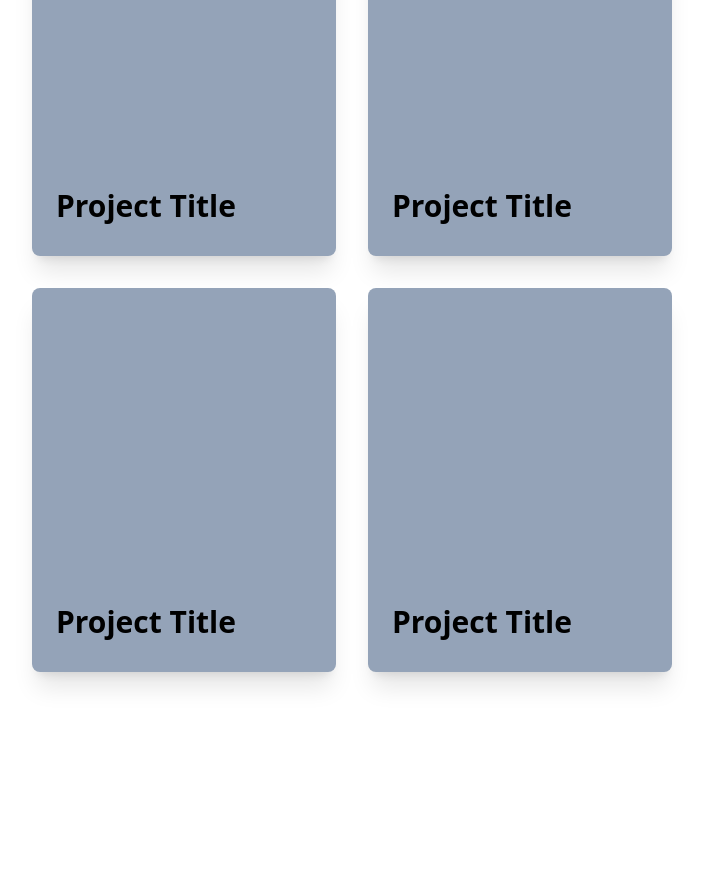
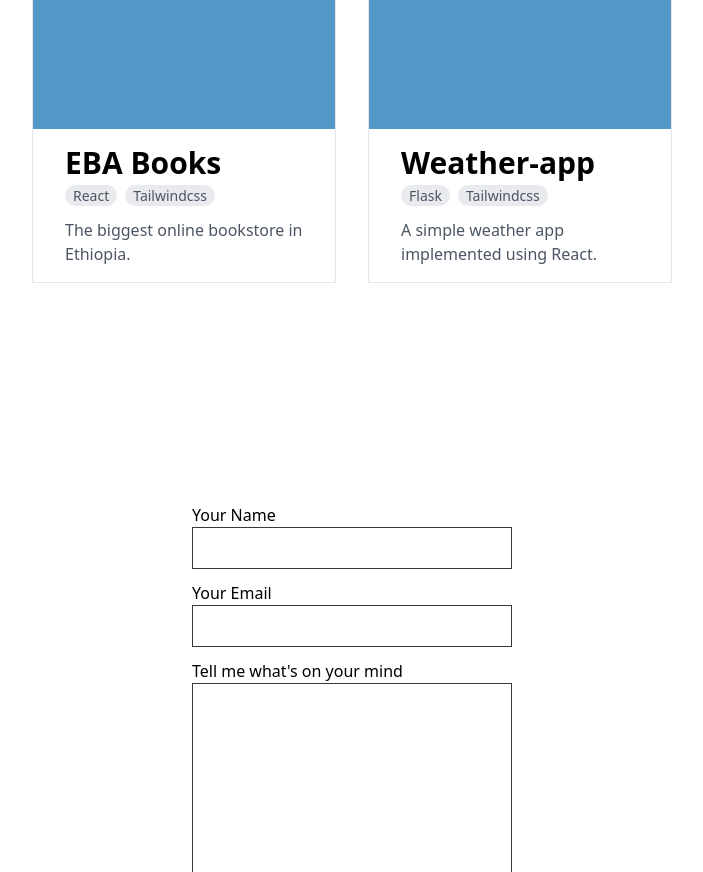
Before and after one commit to ashenafiDL/portfolio-website, a JavaScript app: page / in a window 1280 px wide. Shown: the part 2540-3412 px from the top of the page, without its empty margins (288-991 px from the left). Built offline with nearby package versions, Linux system fonts and the light colour scheme.

Commit message:
Project card redesign

```diff
--- a/src/components/projects/card.js
+++ b/src/components/projects/card.js
@@ -1,10 +1,19 @@
-// TODO - perform redesign on this component
-
-const Card = () => {
+const Card = (props) => {
   return (
-    <div className="relative h-96 w-full min-w-full cursor-pointer rounded-lg bg-slate-400 p-6 shadow-xl duration-200 hover:scale-105 hover:shadow-2xl">
-      <div className="absolute bottom-0 py-8">
-        <h1 className="text-3xl font-bold">Project Title</h1>
+    <div className="w-full cursor-pointer border duration-100 hover:scale-105">
+      <div className="h-64 w-full bg-primary bg-opacity-80"></div>
+      <div className="py-4 px-8">
+        <h1 className="text-3xl font-bold">{props.project.title}</h1>
+        <p className="flex gap-2">
+          {props.project.techs.map((tech) => {
+            return (
+              <span className="my-1 rounded-full bg-gray-300 bg-opacity-50 px-2 py-[.5px] text-sm text-gray-600 duration-200 hover:bg-slate-400 hover:text-gray-900">
+                {tech}
+              </span>
+            );
+          })}
+        </p>
+        <p className="mt-2 text-gray-600">{props.project.description}</p>
       </div>
     </div>
   );
--- a/src/components/projects/project.js
+++ b/src/components/projects/project.js
@@ -1,15 +1,25 @@
 import Card from "./card";
 
-// TODO - use array map method to display the projects
+const projects = [
+  {
+    title: "EBA Books",
+    techs: ["React", "Tailwindcss"],
+    description: "The biggest online bookstore in Ethiopia.",
+  },
+  {
+    title: "Weather-app",
+    techs: ["Flask", "Tailwindcss"],
+    description: "A simple weather app implemented using React.",
+  },
+];
 
 function Projects() {
   return (
     <div id="projects" className="py-24">
       <div className="md:px-50 mb-4 grid gap-8 sm:px-32 md:grid-cols-1 lg:grid-cols-2 lg:px-80">
-        <Card />
-        <Card />
-        <Card />
-        <Card />
+        {projects.map((project) => {
+          return <Card project={project} />;
+        })}
       </div>
     </div>
   );
```
